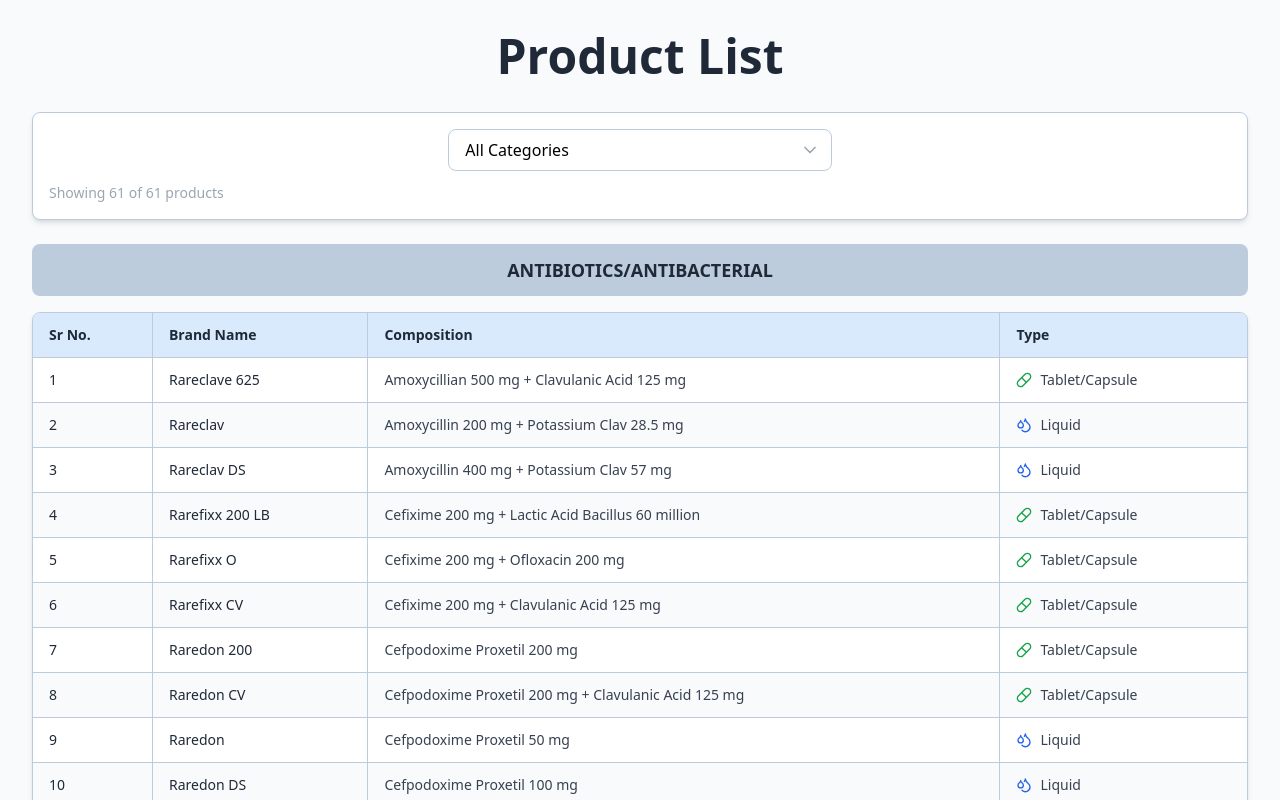
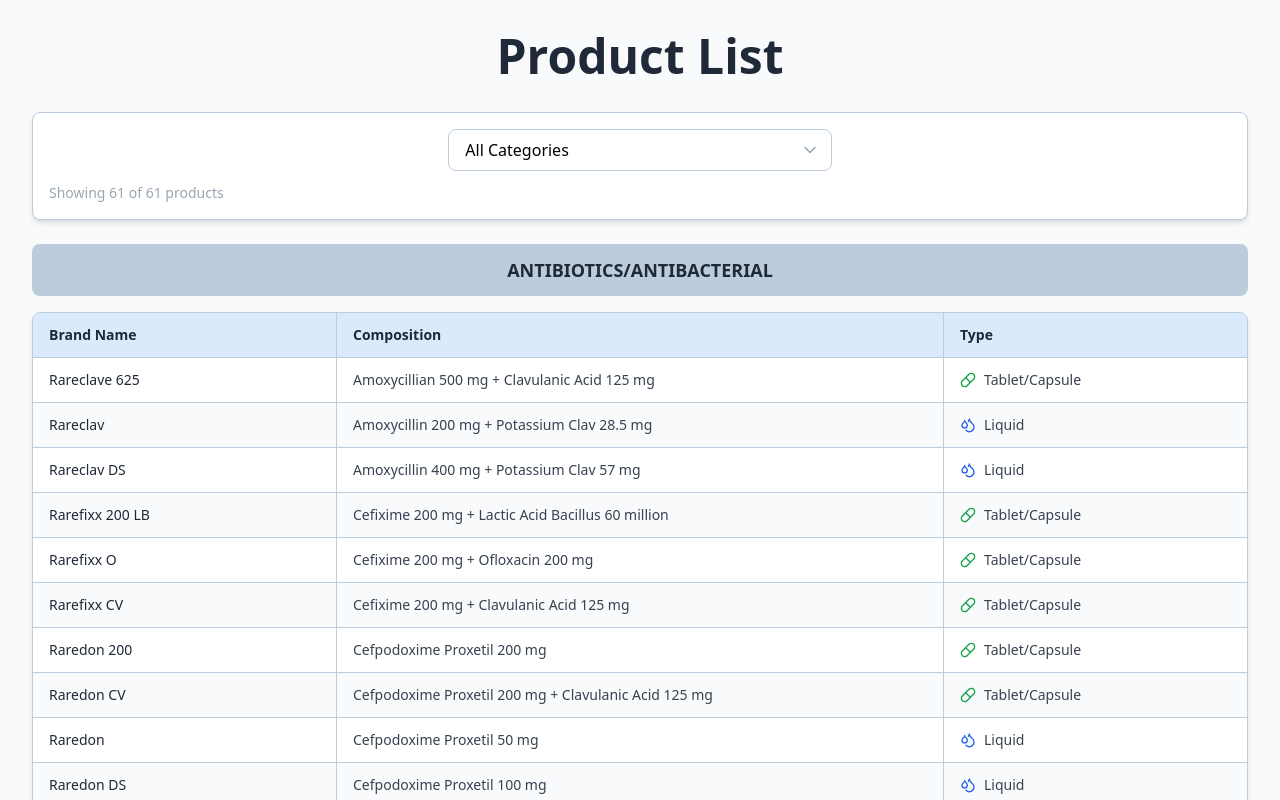
Before and after one commit to dhruvxvaishnav/Rarebee-Lifesciences, a Next.js app: page /products in a window 1280 px wide. Shown: the top 800 px of the page. Built offline with nearby package versions, Linux system fonts and the light colour scheme.

Commit message:
Product list Refinements

```diff
--- a/app/products/page.tsx
+++ b/app/products/page.tsx
@@ -580,16 +580,13 @@ Menthol Gel 0.5 % w/w`,
                     <table className="w-full">
                       <thead className="bg-[#D9EAFD] border-b border-[#BCCCDC]">
                         <tr>
-                          <th className="px-4 py-3 text-left text-sm font-semibold text-gray-800 border-r border-[#BCCCDC]">
-                            Sr No.
-                          </th>
-                          <th className="px-4 py-3 text-left text-sm font-semibold text-gray-800 border-r border-[#BCCCDC]">
+                          <th className="px-2 sm:px-4 py-3 text-left text-xs sm:text-sm font-semibold text-gray-800 border-r border-[#BCCCDC] w-1/4">
                             Brand Name
                           </th>
-                          <th className="px-4 py-3 text-left text-sm font-semibold text-gray-800 border-r border-[#BCCCDC]">
+                          <th className="px-2 sm:px-4 py-3 text-left text-xs sm:text-sm font-semibold text-gray-800 border-r border-[#BCCCDC] w-1/2">
                             Composition
                           </th>
-                          <th className="px-4 py-3 text-left text-sm font-semibold text-gray-800">
+                          <th className="px-2 sm:px-4 py-3 text-left text-xs sm:text-sm font-semibold text-gray-800 w-1/4">
                             Type
                           </th>
                         </tr>
@@ -602,19 +599,18 @@ Menthol Gel 0.5 % w/w`,
                               index % 2 === 0 ? "bg-white" : "bg-gray-50"
                             } border-b border-[#BCCCDC]`}
                           >
-                            <td className="px-4 py-3 text-sm text-gray-800 border-r border-[#BCCCDC] font-medium">
-                              {product.sr}
-                            </td>
-                            <td className="px-4 py-3 text-sm text-gray-800 border-r border-[#BCCCDC] font-medium">
+                            <td className="px-2 sm:px-4 py-3 text-xs sm:text-sm text-gray-800 border-r border-[#BCCCDC] font-medium">
                               {product.brandName}
                             </td>
-                            <td className="px-4 py-3 text-sm text-gray-700 border-r border-[#BCCCDC]">
+                            <td className="px-2 sm:px-4 py-3 text-xs sm:text-sm text-gray-700 border-r border-[#BCCCDC] break-words">
                               {product.composition}
                             </td>
-                            <td className="px-4 py-3 text-sm text-gray-700">
+                            <td className="px-2 sm:px-4 py-3 text-xs sm:text-sm text-gray-700">
                               <div className="flex items-center">
                                 {getTypeIcon(product.type)}
-                                <span className="ml-2">{product.type}</span>
+                                <span className="ml-1 sm:ml-2">
+                                  {product.type}
+                                </span>
                               </div>
                             </td>
                           </tr>
@@ -633,16 +629,13 @@ Menthol Gel 0.5 % w/w`,
               <table className="w-full">
                 <thead className="bg-[#D9EAFD] border-b border-[#BCCCDC]">
                   <tr>
-                    <th className="px-4 py-3 text-left text-sm font-semibold text-gray-800 border-r border-[#BCCCDC]">
-                      Sr No.
-                    </th>
-                    <th className="px-4 py-3 text-left text-sm font-semibold text-gray-800 border-r border-[#BCCCDC]">
+                    <th className="px-2 sm:px-4 py-3 text-left text-xs sm:text-sm font-semibold text-gray-800 border-r border-[#BCCCDC] w-1/4">
                       Brand Name
                     </th>
-                    <th className="px-4 py-3 text-left text-sm font-semibold text-gray-800 border-r border-[#BCCCDC]">
+                    <th className="px-2 sm:px-4 py-3 text-left text-xs sm:text-sm font-semibold text-gray-800 border-r border-[#BCCCDC] w-1/2">
                       Composition
                     </th>
-                    <th className="px-4 py-3 text-left text-sm font-semibold text-gray-800">
+                    <th className="px-2 sm:px-4 py-3 text-left text-xs sm:text-sm font-semibold text-gray-800 w-1/4">
                       Type
                     </th>
                   </tr>
@@ -655,19 +648,16 @@ Menthol Gel 0.5 % w/w`,
                         index % 2 === 0 ? "bg-white" : "bg-gray-50"
                       } border-b border-[#BCCCDC]`}
                     >
-                      <td className="px-4 py-3 text-sm text-gray-800 border-r border-[#BCCCDC] font-medium">
-                        {product.sr}
-                      </td>
-                      <td className="px-4 py-3 text-sm text-gray-800 border-r border-[#BCCCDC] font-medium">
+                      <td className="px-2 sm:px-4 py-3 text-xs sm:text-sm text-gray-800 border-r border-[#BCCCDC] font-medium">
                         {product.brandName}
                       </td>
-                      <td className="px-4 py-3 text-sm text-gray-700 border-r border-[#BCCCDC]">
+                      <td className="px-2 sm:px-4 py-3 text-xs sm:text-sm text-gray-700 border-r border-[#BCCCDC] break-words">
                         {product.composition}
                       </td>
-                      <td className="px-4 py-3 text-sm text-gray-700">
+                      <td className="px-2 sm:px-4 py-3 text-xs sm:text-sm text-gray-700">
                         <div className="flex items-center">
                           {getTypeIcon(product.type)}
-                          <span className="ml-2">{product.type}</span>
+                          <span className="ml-1 sm:ml-2">{product.type}</span>
                         </div>
                       </td>
                     </tr>
--- a/components/About.tsx
+++ b/components/About.tsx
@@ -154,7 +154,7 @@ const AboutUs = () => {
       {/* Features Section */}
       <section
         id="features"
-        className="min-h-screen py-16 md:py-24 px-4 bg-white"
+        className="min-h-screen py-16 md:py-6 px-4 bg-white"
         ref={featuresRef}
       >
         <div className="container mx-auto">
```
Also changed, not shown: tsconfig.json (+8 -1 lines).
